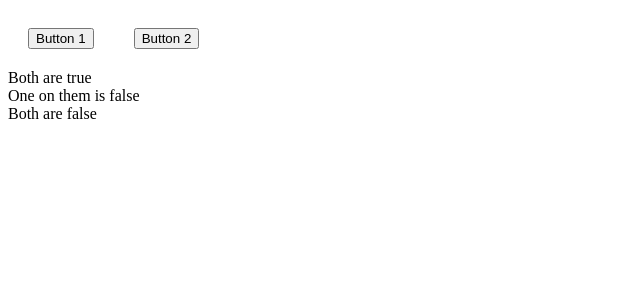
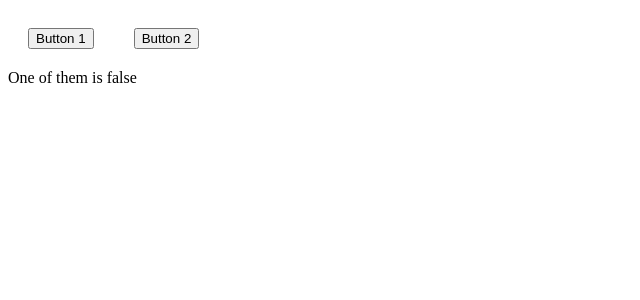
Before and after one commit to Rakib7425/React-Conditional-Rendering---React-Redux-Module-Contest-Slot-1---tds5gnroopoy, a Next.js app: page /Dashboard in a window 1280 px wide. Both pictures are taken after a click on the button "Button 1". Shown: the top 300 px of the page, without its empty margins (0-640 px from the left). Built offline with nearby package versions, Linux system fonts and the light colour scheme.

Commit message:
Update Dashboard.js

```diff
--- a/pages/Dashboard.js
+++ b/pages/Dashboard.js
@@ -1,19 +1,32 @@
-import { useContext, useEffect } from "react";
+import { useContext, useState } from "react";
 import { AuthContext } from "./_app";
 
+function Dashboard() {
+  const { btn1State, setBtn1State, btn2State, setBtn2State } = useContext(AuthContext);
 
-function Dashboard() {
-  const { } = useContext(AuthContext);
+  const handleBtn1Click = () => {
+    setBtn1State(!btn1State);
+  };
+
+  const handleBtn2Click = () => {
+    setBtn2State(!btn2State);
+  };
 
   return (
     <div id="dashboardPage">
-      <button id="btn1" >Button 1</button>
-      <button id="btn2" >Button 2</button>
-      <div className="msg">Both are true</div>
-      <div className="msg">One on them is false</div>
-      <div className="msg">Both are false</div>
-
+      <button id="btn1" onClick={handleBtn1Click}>
+        Button 1
+      </button>
+      <button id="btn2" onClick={handleBtn2Click}>
+        Button 2
+      </button>
+      {btn1State && btn2State && <div className="msg">Both are true</div>}
+      {(btn1State && !btn2State) || (!btn1State && btn2State) ? (
+        <div className="msg">One of them is false</div>
+      ) : null}
+      {!btn1State && !btn2State && <div className="msg">Both are false</div>}
     </div>
   );
 }
+
 export default Dashboard;
```
